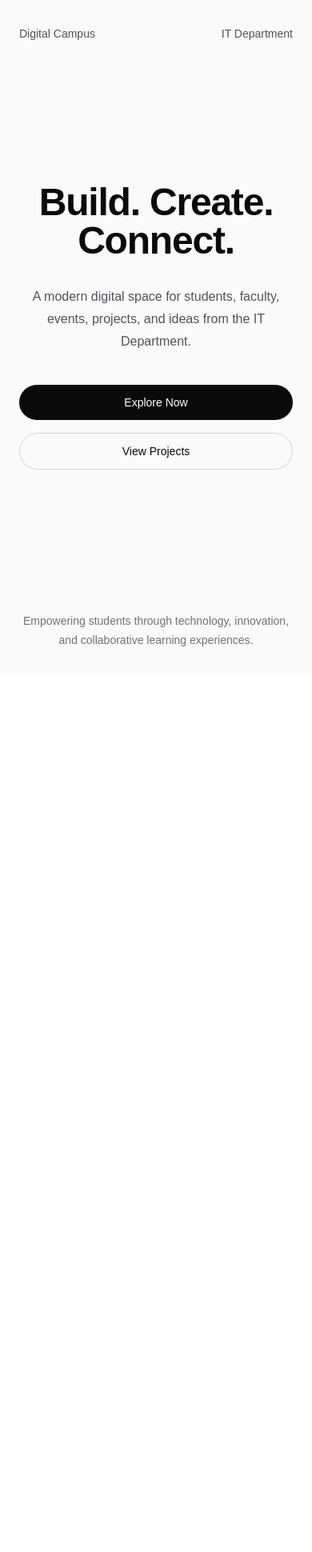
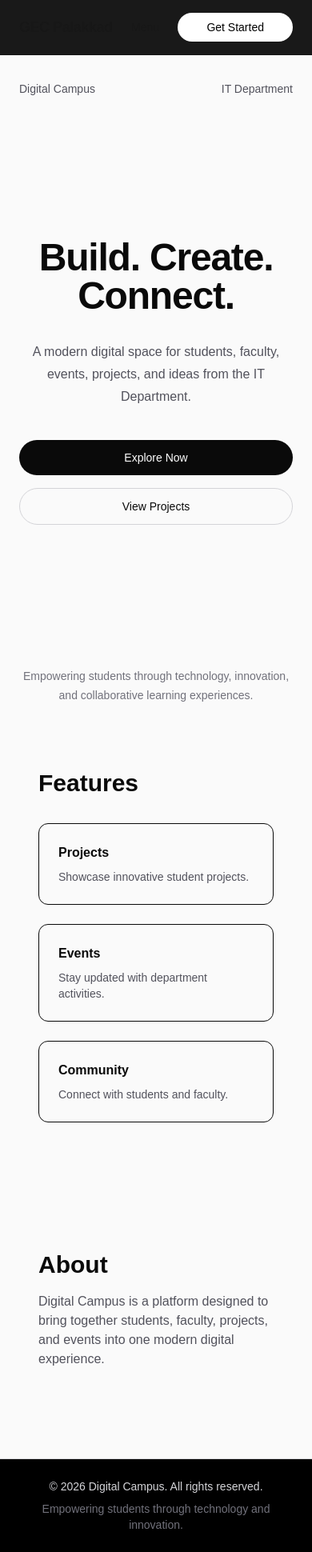
Before and after one commit to sooryanathg/frontend-warmup, a Next.js app: page /page1 in a window 390 px wide. Shown: the whole page at 80% size. Before the commit the page ends 844 px from the top, so only its background shows below. Built offline with nearby package versions, Linux system fonts and the light colour scheme.

Commit message:
feat: add navbar, mobile menu and shared components

```diff
--- a/app/page1/page.tsx
+++ b/app/page1/page.tsx
@@ -1,9 +1,13 @@
-import HeroSection from "./HeroSection";
+import HeroSection from "@/components/HeroSection";
+import Navbar from "@/components/Navbar";
+import Footer from "@/components/Footer";
 
 export default function Page1() {
   return (
     <main>
+      <Navbar />
       <HeroSection />
+      <Footer />
     </main>
   );
 }
--- /dev/null
+++ b/components/Footer.tsx
@@ -0,0 +1,12 @@
+export default function Footer() {
+    return (
+      <footer className="border-t bg-black text-zinc-300">
+        <div className="mx-auto max-w-6xl px-6 py-6 text-center text-sm">
+          <p>© 2026 Digital Campus. All rights reserved.</p>
+          <p className="mt-2 text-zinc-500">
+            Empowering students through technology and innovation.
+          </p>
+        </div>
+      </footer>
+    );
+  }
--- a/app/page1/HeroSection.tsx
+++ b/components/HeroSection.tsx
@@ -2,7 +2,7 @@ import Link from "next/link";
 
 export default function HeroSection() {
   return (
-    <section className="min-h-screen bg-[#fafafa] px-6 py-8 text-[#0a0a0a] md:px-12">
+    <section id="hero" className="min-h-screen bg-[#fafafa] px-6 py-8 text-[#0a0a0a] md:px-12">
       <div className="mx-auto flex min-h-[calc(100vh-4rem)] max-w-6xl flex-col justify-between">
 
         <div className="flex items-center justify-between text-sm font-medium text-zinc-600">
@@ -36,12 +36,59 @@ export default function HeroSection() {
             </Link>
           </div>
         </div>
+
           <p className="mx-auto max-w-2xl text-center text-sm leading-6 text-zinc-500 md:text-base">
   Empowering students through technology, innovation, and collaborative
   learning experiences.
 </p>
 
       </div>
+  <section
+  id="features"
+  className="mx-auto max-w-6xl px-6 py-20"
+>
+  <h2 className="text-3xl font-semibold">Features</h2>
+
+  <div className="mt-8 grid gap-6 md:grid-cols-3">
+    <div className="rounded-xl border p-6">
+      <h3 className="font-semibold">Projects</h3>
+      <p className="mt-2 text-sm text-zinc-600">
+        Showcase innovative student projects.
+      </p>
+    </div>
+
+    <div className="rounded-xl border p-6">
+      <h3 className="font-semibold">Events</h3>
+      <p className="mt-2 text-sm text-zinc-600">
+        Stay updated with department activities.
+      </p>
+    </div>
+
+    <div className="rounded-xl border p-6">
+      <h3 className="font-semibold">Community</h3>
+      <p className="mt-2 text-sm text-zinc-600">
+        Connect with students and faculty.
+      </p>
+    </div>
+  </div>
+</section>
+
+<section
+  id="about"
+  className="mx-auto max-w-6xl px-6 py-20"
+>
+  <h2 className="text-3xl font-semibold">About</h2>
+
+  <p className="mt-4 max-w-3xl text-zinc-600">
+    Digital Campus is a platform designed to bring together
+    students, faculty, projects, and events into one modern
+    digital experience.
+  </p>
+</section>
+
     </section>
+
+
+
   );
 }
--- /dev/null
+++ b/components/MobileMenu.tsx
@@ -0,0 +1,28 @@
+"use client";
+
+import { useState } from "react";
+
+export default function MobileMenu() {
+  const [open, setOpen] = useState(false);
+
+  return (
+    <div className="relative md:hidden">
+      <button
+        onClick={() => setOpen(!open)}
+        className="text-sm font-medium"
+      >
+        Menu
+      </button>
+
+      {open && (
+        <div className="absolute right-0 top-10 rounded-lg border bg-black p-4 shadow-lg">
+          <div className="flex flex-col gap-3">
+            <a href="#hero">Home</a>
+            <a href="#features">Features</a>
+            <a href="#about">About</a>
+          </div>
+        </div>
+      )}
+    </div>
+  );
+}
--- /dev/null
+++ b/components/Navbar.tsx
@@ -0,0 +1,45 @@
+import MobileMenu from "@/components/MobileMenu";
+export default function Navbar() {
+  return (
+    <header className="sticky top-0 z-50 border-b bg-black/90 backdrop-blur">
+      <div className="mx-auto flex max-w-6xl items-center justify-between px-6 py-4">
+
+        {/* Logo */}
+        <div className="text-lg font-bold tracking-tight">
+          GEC Palakkad
+        </div>
+
+        {/* Navigation */}
+        <nav className="hidden md:flex items-center gap-8 text-sm font-medium">
+          <a
+            href="#hero"
+            className="text-zinc-300 transition hover:text-white"
+          >
+            Home
+          </a>
+
+          <a
+            href="#features"
+            className="text-zinc-300 transition hover:text-white"
+          >
+            Features
+          </a>
+
+          <a
+            href="#about"
+            className="text-zinc-300 transition hover:text-white"
+          >
+            About
+          </a>
+        </nav>
+        <MobileMenu />
+
+        {/* CTA Button */}
+        <button className="rounded-full bg-white px-9 py-2 text-sm font-medium  text-black transition hover:opacity-90">
+          Get Started
+        </button>
+
+      </div>
+    </header>
+  );
+}
```
